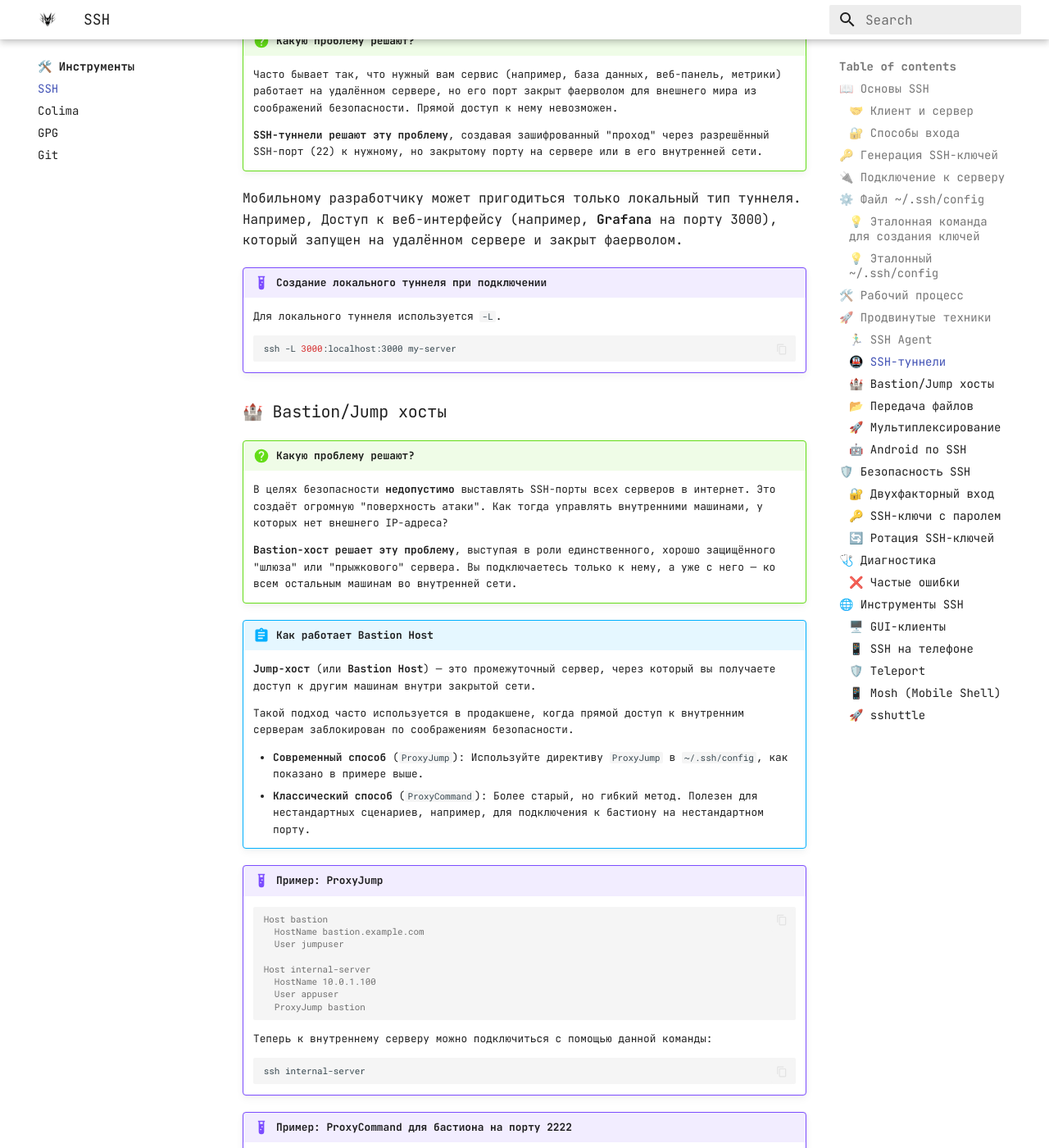
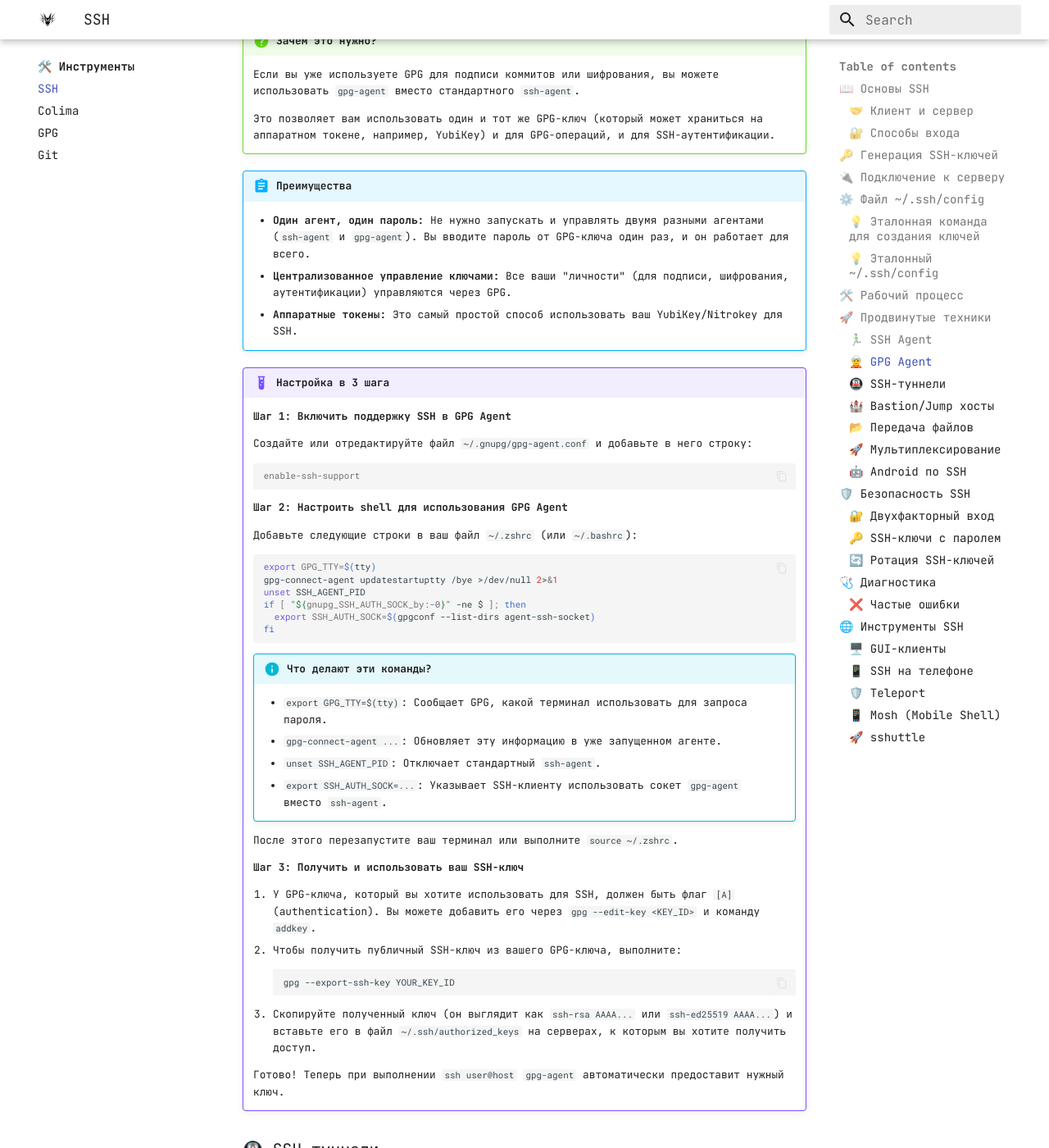
Before and after one commit to arthur-lokhov/devops-notes, an MkDocs documentation site: the page built from docs/tools/ssh.md, in a window 1280 px wide and 1400 px high, scrolled down 8469 px. Shown: the whole window at 82% size. Built offline with MkDocs 1.6.1 and Material for MkDocs 9.7.7, drawn with Linux system fonts in a browser that asks for light colours; plug-ins that fetch from the network failed and are left out.

Commit message:
feat(docs): add guide for using GPG Agent for SSH
Adds a new section to the SSH documentation explaining how to use the GPG Agent for SSH authentication.

This guide covers:
- The benefits of using gpg-agent over the standard ssh-agent, such as centralized key management and hardware token support.
- A step-by-step process for enabling SSH support in gpg-agent.
- Configuration for zsh/bash to correctly point to the gpg-agent socket.
- How to export an SSH-compatible public key from a GPG key.

````diff
--- a/docs/tools/ssh.md
+++ b/docs/tools/ssh.md
@@ -279,6 +279,62 @@ title: SSH
     eval "$(ssh-agent -s)" # Запустить агент
     ssh-add ~/.ssh/my_key   # Добавить ключ в агент
     ```
+
+### 🧝 GPG Agent
+
+!!! question "Зачем это нужно?"
+
+    Если вы уже используете GPG для подписи коммитов или шифрования, вы можете использовать `gpg-agent` вместо стандартного `ssh-agent`.
+
+    Это позволяет вам использовать один и тот же GPG-ключ (который может храниться на аппаратном токене, например, YubiKey) и для GPG-операций, и для SSH-аутентификации.
+
+!!! abstract "Преимущества"
+
+    - **Один агент, один пароль:** Не нужно запускать и управлять двумя разными агентами (`ssh-agent` и `gpg-agent`). Вы вводите пароль от GPG-ключа один раз, и он работает для всего.
+    - **Централизованное управление ключами:** Все ваши "личности" (для подписи, шифрования, аутентификации) управляются через GPG.
+    - **Аппаратные токены:** Это самый простой способ использовать ваш YubiKey/Nitrokey для SSH.
+
+!!! example "Настройка в 3 шага"
+
+    **Шаг 1: Включить поддержку SSH в GPG Agent**
+
+    Создайте или отредактируйте файл `~/.gnupg/gpg-agent.conf` и добавьте в него строку:
+
+    ```ini
+    enable-ssh-support
+    ```
+
+    **Шаг 2: Настроить shell для использования GPG Agent**
+
+    Добавьте следующие строки в ваш файл `~/.zshrc` (или `~/.bashrc`):
+
+    ```bash
+    export GPG_TTY=$(tty)
+    gpg-connect-agent updatestartuptty /bye >/dev/null 2>&1
+    unset SSH_AGENT_PID
+    if [ "${gnupg_SSH_AUTH_SOCK_by:-0}" -ne $ ]; then
+      export SSH_AUTH_SOCK=$(gpgconf --list-dirs agent-ssh-socket)
+    fi
+    ```
+
+    !!! info "Что делают эти команды?"
+        - `export GPG_TTY=$(tty)`: Сообщает GPG, какой терминал использовать для запроса пароля.
+        - `gpg-connect-agent ...`: Обновляет эту информацию в уже запущенном агенте.
+        - `unset SSH_AGENT_PID`: Отключает стандартный `ssh-agent`.
+        - `export SSH_AUTH_SOCK=...`: Указывает SSH-клиенту использовать сокет `gpg-agent` вместо `ssh-agent`.
+
+    После этого перезапустите ваш терминал или выполните `source ~/.zshrc`.
+
+    **Шаг 3: Получить и использовать ваш SSH-ключ**
+
+    1.  У GPG-ключа, который вы хотите использовать для SSH, должен быть флаг `[A]` (authentication). Вы можете добавить его через `gpg --edit-key <KEY_ID>` и команду `addkey`.
+    2.  Чтобы получить публичный SSH-ключ из вашего GPG-ключа, выполните:
+        ```sh
+        gpg --export-ssh-key YOUR_KEY_ID
+        ```
+    3.  Скопируйте полученный ключ (он выглядит как `ssh-rsa AAAA...` или `ssh-ed25519 AAAA...`) и вставьте его в файл `~/.ssh/authorized_keys` на серверах, к которым вы хотите получить доступ.
+
+    Готово! Теперь при выполнении `ssh user@host` `gpg-agent` автоматически предоставит нужный ключ.
 
 ### 🚇 SSH-туннели
 
````
